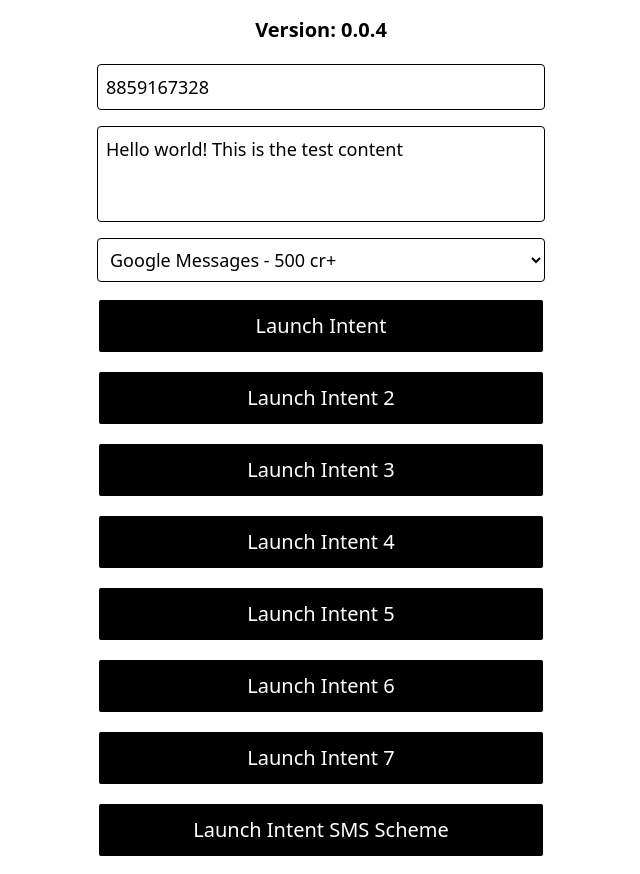
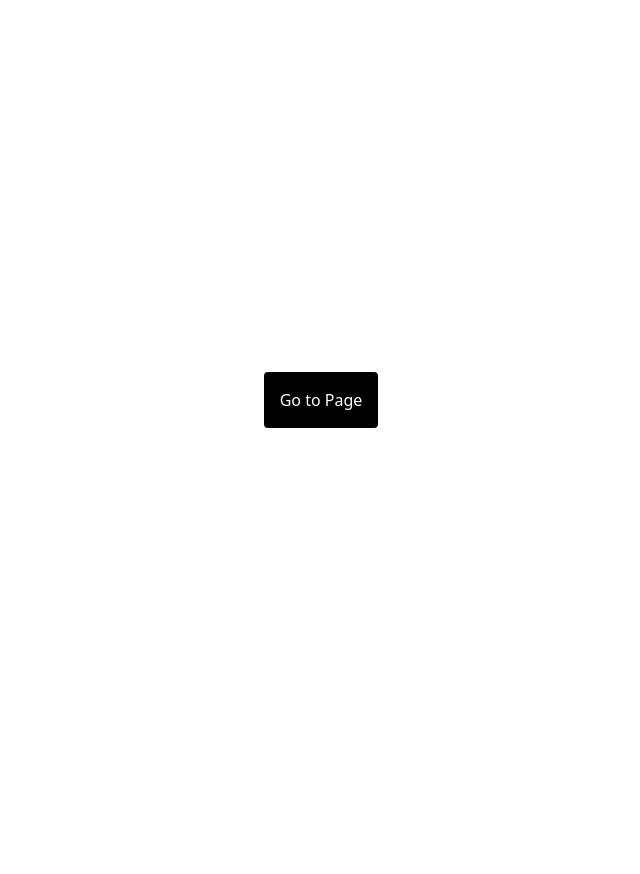
Before and after one commit to mayank-up/test-app, a Next.js app: page / in a window 1280 px wide. Shown: the whole page, without its empty margins (319-959 px from the left). After the commit the page ends 800 px from the top, so only its background shows below. Built offline with nearby package versions, Linux system fonts and the light colour scheme.

Commit message:
chore: redirection handler

```diff
--- a/app/page.tsx
+++ b/app/page.tsx
@@ -1,8 +1,52 @@
+"use client";
 
-import FlowOne from './flowOne';
+// export default function Home() {
+// return <div>
+//   <FlowOne/>
+// </div>
+// }
+
+import { useEffect, useState } from "react";
 
 export default function Home() {
-return <div>
-  <FlowOne/>
-</div>
+
+  const stage = 'https://redirection-handler.alpha.stage-upswing.one'
+  const local = 'http://localhost:8080'
+  const BASE = window.origin.includes('localhost')?local:stage
+  const redirectionHandler = `${BASE}/redirect/cct-auto-closure`;
+
+
+  const [countdown, setCountdown] = useState<number | null>(null);
+
+  useEffect(() => {
+    if (countdown === null) return;
+
+    if (countdown === 0) {
+      window.location.href = redirectionHandler;
+      return;
+    }
+
+    const timer = setTimeout(() => {
+      setCountdown((prev) => prev ? prev - 1 : null);
+    }, 1000);
+
+    return () => clearTimeout(timer);
+  }, [countdown]);
+
+  const handleClick = () => {
+    setCountdown(3);
+  };
+
+  return (
+    <div className="flex flex-col gap-5 justify-center items-center h-screen" style={{ padding: "20px" }}>
+
+
+    {countdown !== null && (
+        <p>Redirecting  in {countdown} seconds...</p>
+      )}
+      <button className="bg-black text-white p-4 rounded" onClick={handleClick} disabled={countdown !== null}>
+        Go to Page
+      </button>
+    </div>
+  );
 }
--- a/package.json
+++ b/package.json
@@ -3,7 +3,7 @@
   "version": "0.1.0",
   "private": true,
   "scripts": {
-    "dev": "next dev",
+    "dev": "next dev -p 3001",
     "build": "next build",
     "start": "next start",
     "lint": "eslint"
```
